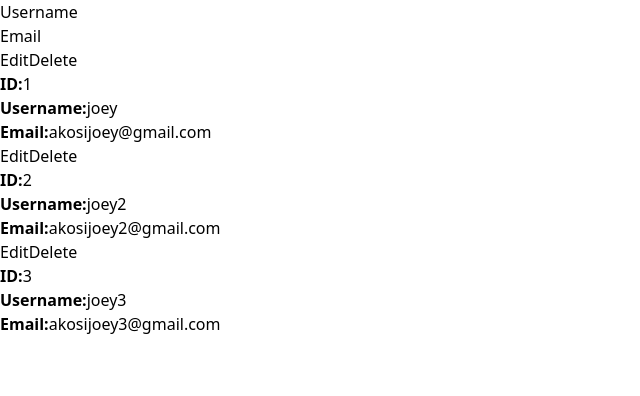
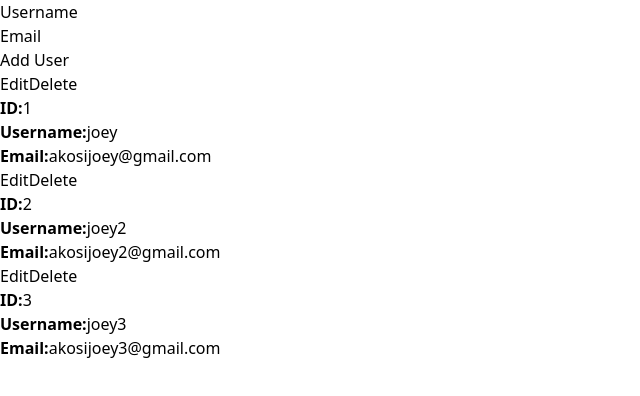
Before and after one commit to JoeyCollado/reactCourse1, a React (Vite) app: page / in a window 1280 px wide. Shown: the top 396 px of the page, without its empty margins (0-640 px from the left). Built offline with nearby package versions, Linux system fonts and the light colour scheme.

Commit message:
create state for user and email

```diff
--- a/src/App.jsx
+++ b/src/App.jsx
@@ -2,6 +2,8 @@ import { useState } from "react";
 import { UserDetails } from "./components/userDetails";
 
 export default function App() {
+  const [username,setUsername] = useState("");
+  const [email,setEmail] = useState("");
   const [users, setUsers] = useState([
     {
       id: 1,
@@ -21,6 +23,7 @@ export default function App() {
   ]);
   return (
     <div className="bg-slate-600 h-screen">
+      <form>
       <div>
       <label htmlFor="username">Username</label>
       <input name="username" id="username" />
@@ -29,6 +32,8 @@ export default function App() {
       <label htmlFor="email">Email</label>
       <input name="email" id="email" />
       </div>
+      <button>Add User</button><br/>
+      </form>
       {users.map((user) => (
         <UserDetails key={user.id} user={user} setUsers={setUsers} />
       ))}
```
